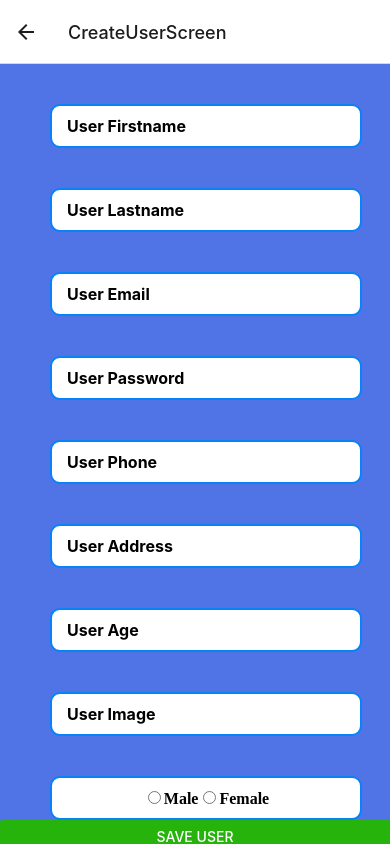
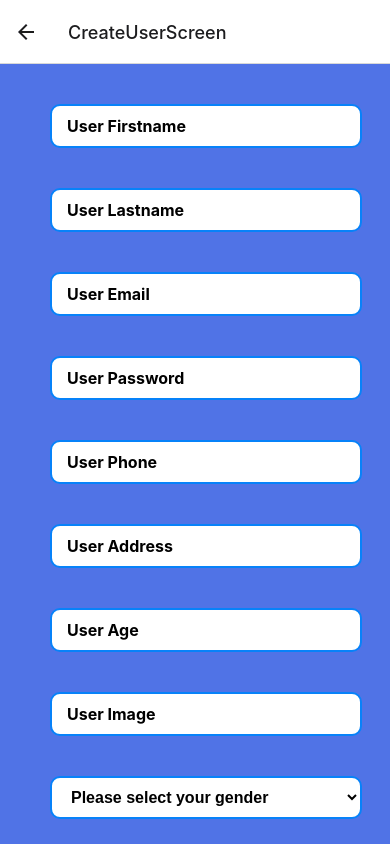
Before and after one commit to CesarCejaC/miApp-BDCN, a React Native app in the folder miApp-BDCN/: screen /CreateUserScreen in a window 390 px wide. Built offline with nearby package versions, Linux system fonts and the light colour scheme; no server answers.

Commit message:
gender picker

```diff
--- a/miApp-BDCN/package.json
+++ b/miApp-BDCN/package.json
@@ -21,7 +21,8 @@
     "react-native-elements": "^3.4.2",
     "react-native-gesture-handler": "~2.1.0",
     "react-native-safe-area-context": "3.3.2",
-    "react-native-web": "0.17.1"
+    "react-native-web": "0.17.1",
+    "@react-native-picker/picker": "2.2.1"
   },
   "devDependencies": {
     "@babel/core": "^7.12.9"
--- a/miApp-BDCN/screens/CreateUserScreen.js
+++ b/miApp-BDCN/screens/CreateUserScreen.js
@@ -1,36 +1,33 @@
-import React, { useState } from 'react';
-import { View, Button, TextInput, ScrollView } from 'react-native';
-import { clickProps } from 'react-native-web/dist/cjs/modules/forwardedProps';
+import React, { useState } from "react";
+import { View, Button, TextInput, ScrollView, StyleSheet, Text } from "react-native";
 import firebase from "../database/firebase";
-import { StyleSheet } from 'react-native-web';
+import { Picker } from "@react-native-picker/picker";
 
 const CreateUserScreen = (props) => {
-
   const initialState = {
-        name:"",
-        lname:"",
-        email:"",
-        password:"",
-        phone:"",
-        address:"",
-        age:"",
-        image:"",
-        gender:"",
+    name: "",
+    lname: "",
+    email: "",
+    password: "",
+    phone: "",
+    address: "",
+    age: "",
+    image: "",
+    gender: "",
   };
 
-    const [state,setState] = useState(initialState);
+  const [state, setState] = useState(initialState);
 
-    const handleChangeText = (value,name)=> {
-        setState({...state, [name]:value});
+  const handleChangeText = (value, name) => {
+    setState({ ...state, [name]: value });
   };
 
   const saveNewUser = async () => {
-        if(state.name ===""){
+    if (state.name === "") {
       alert("please provide a name");
     } else {
       try {
-                await firebase.db.collection("users").add(
-                    {
+        await firebase.db.collection("users").add({
           name: state.name,
           lname: state.lname,
           email: state.email,
@@ -41,17 +38,17 @@ const CreateUserScreen = (props) => {
           image: state.image,
           gender: state.gender,
         });
-                    props.navigation.navigate("UsersList")
+        props.navigation.navigate("UsersList");
       } catch (error) {
         console, log(error);
       }
     }
   };
 
+  const [gender, setGender] = useState('Unknown');
+
   return (
-        <ScrollView
-        style={styles.container}
-        >
+    <ScrollView style={styles.container}>
       <View>
         <TextInput
           placeholder="User Firstname"
@@ -125,42 +122,39 @@ const CreateUserScreen = (props) => {
                     style={styles.inputs}
                 />
             </View> */}
-
-            <View
+      <Picker
+        selectedValue={gender}
+        onValueChange={(value, index) => setGender(value)}
+        mode="dropdown" // Android only
         style={styles.inputs}
       >
-                <div>
-                    <input type="radio" name="gender" id="rad1" value="Male"
+        <Picker.Item label="Please select your gender" value="Unknown" />
+        <Picker.Item label="Male" value="Male" />
+        <Picker.Item label="Female" value="Female" />
+      </Picker>
 
-                    />Male
-
-                        {/* <label for="rad1">Male</label> */}
-                    <input type="radio" name="gender" id="rad2" value="Female"
-                    />Female
-                        {/* <label for="rad2">Female</label> */}
-                </div>
-            </View>
+      <Text style={styles.inputs}>Your gender: {gender}</Text>
 
       <View>
         <Button
           title="Save User"
           onPress={() => saveNewUser()}
-                    color='#25B30C'
+          color="#25B30C"
         />
       </View>
     </ScrollView>
-    )
-}
+  );
+};
 
 const styles = StyleSheet.create({
   container: {
-        backgroundColor: '#5073E6',
+    backgroundColor: "#5073E6",
   },
-    inputs:{
-        backgroundColor:'#fff',
-        width: '80%',
-        justifyContent: 'center',
-        alignItems: 'center',
+  inputs: {
+    backgroundColor: "#fff",
+    width: "80%",
+    justifyContent: "center",
+    alignItems: "center",
     paddingHorizontal: 15,
     paddingVertical: 10,
     borderRadius: 10,
@@ -168,14 +162,12 @@ const styles = StyleSheet.create({
     marginLeft: 50,
     padding: 15,
     borderRadius: 10,
-        borderColor: '#0782F9',
+    borderColor: "#0782F9",
     borderWidth: 2,
-        color: '#000000',
-        fontWeight: '700',
+    color: "#000000",
+    fontWeight: "700",
     fontSize: 16,
   },
+});
 
-}
-)
-
-export default CreateUserScreen
+export default CreateUserScreen;
```
Also changed, not shown: 1 other file (tests, documents, lock files or other folders). Lines whose indentation alone changed are shown as unchanged.
